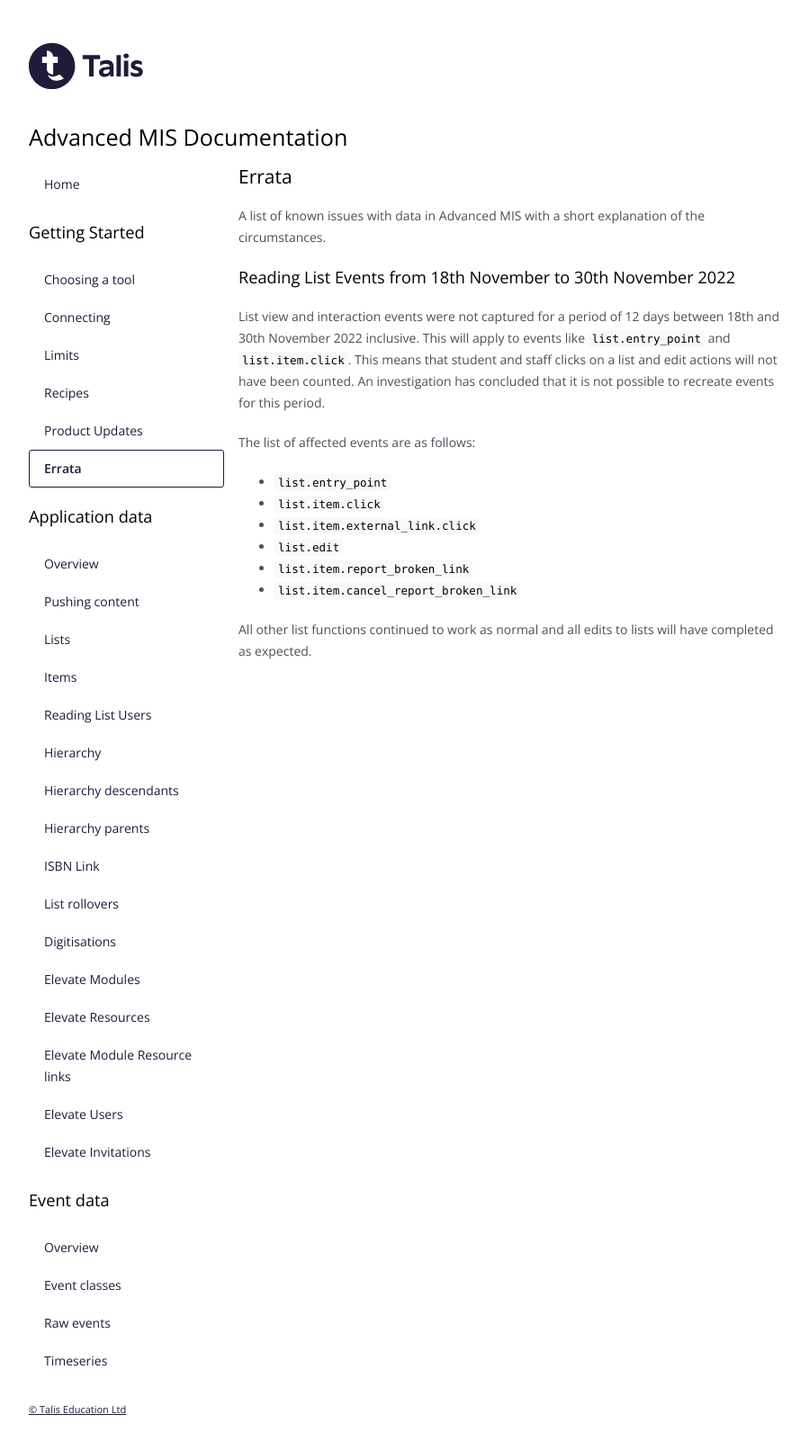
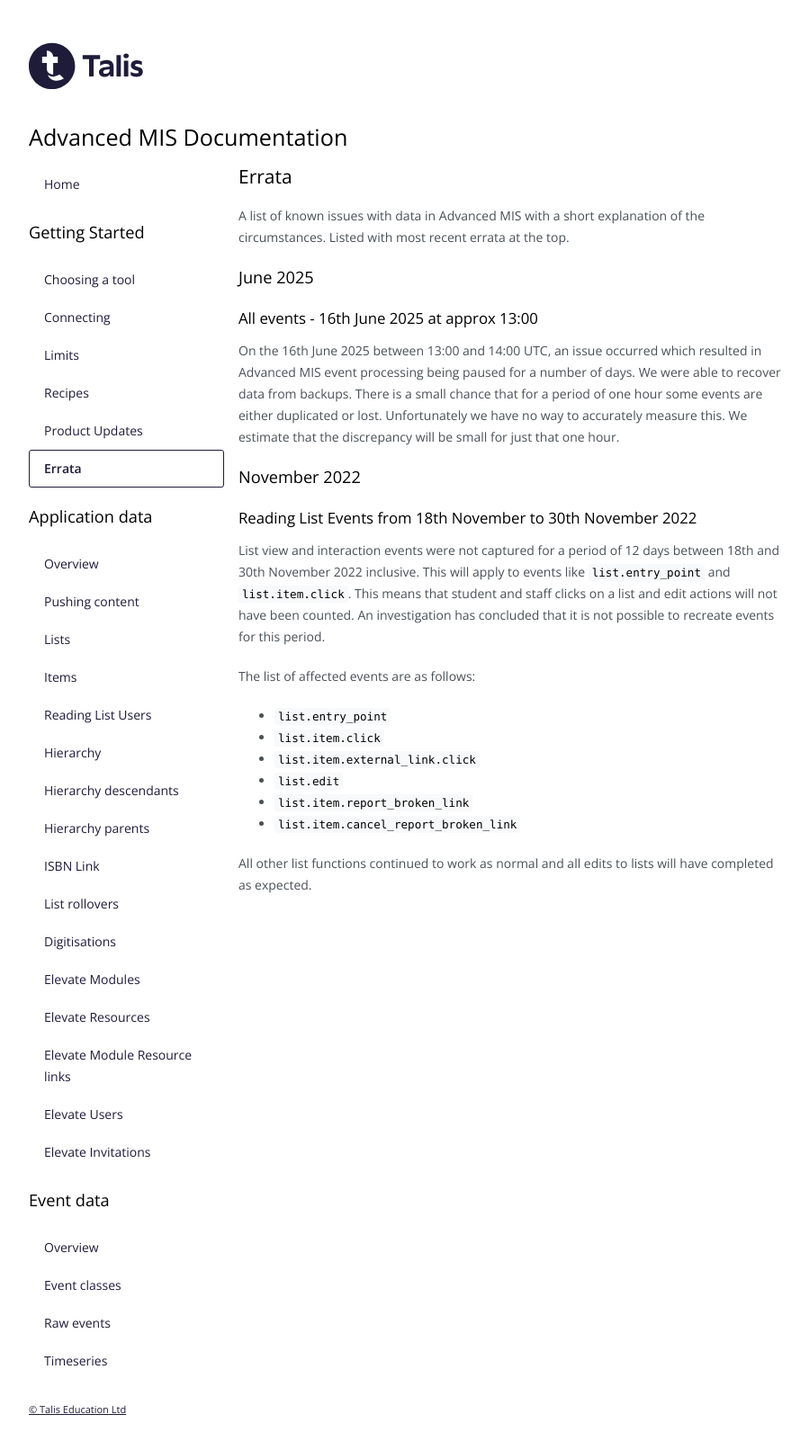
Before and after one commit to techfromsage/advanced-mis, a Jekyll site: the page built from topics/errata.md, in a window 1280 px wide. Shown: the whole page at 90% size, without its empty margins (142-1041 px from the left). Built offline with Jekyll 4.4.1, drawn with Linux system fonts in a browser that asks for light colours; nearby versions of some CDN libraries.

Commit message:
Update Errata

```diff
--- a/topics/errata.md
+++ b/topics/errata.md
@@ -5,8 +5,18 @@ body_class: errata
 ---
 
 A list of known issues with data in Advanced MIS with a short explanation of the circumstances.
+Listed with most recent errata at the top.
 
-### Reading List Events from 18th November to 30th November 2022
+### June 2025
+
+#### All events - 16th June 2025 at approx 13:00
+
+On the 16th June 2025 between 13:00 and 14:00 UTC, an issue occurred which resulted in Advanced MIS event processing being paused for a number of days.
+We were able to recover data from backups. There is a small chance that for a period of one hour some events are either duplicated or lost. Unfortunately we have no way to accurately measure this. We estimate that the discrepancy will be small for just that one hour.
+
+### November 2022
+
+#### Reading List Events from 18th November to 30th November 2022
 
 List view and interaction events were not captured for a period of 12 days between 18th and 30th November 2022 inclusive. This will apply to events like `list.entry_point` and `list.item.click`. This means that student and staff clicks on a list and edit actions will not have been counted. An investigation has concluded that it is not possible to recreate events for this period.
 
```
